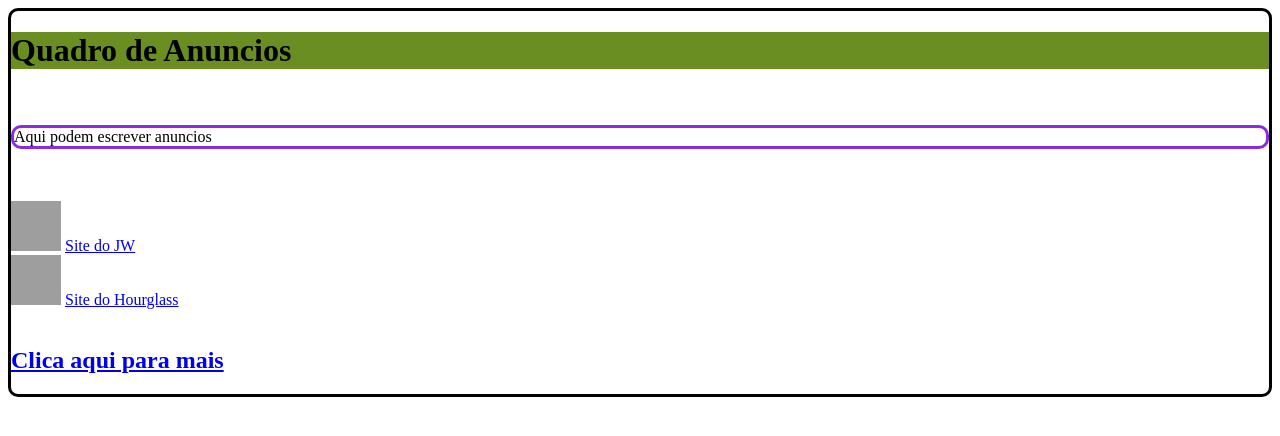
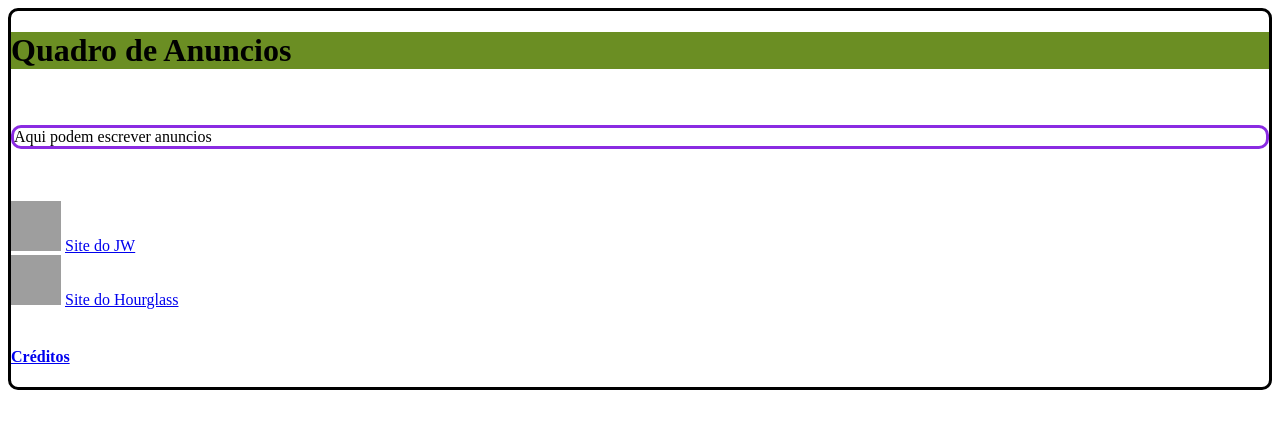
Before and after one commit to Jpjfp33/quadroanuncios.github.io, a plain HTML site: page index.html in a window 1280 px wide. Drawn offline with Linux system fonts and the light colour scheme; grey boxes are pictures that could not be loaded.

Commit message:
Update index.html

```diff
--- a/index.html
+++ b/index.html
@@ -32,7 +32,7 @@
         <br>
         <br>
 
-        <a href="./about.html"><h2>Clica aqui para mais</h2></a>
+        <a href="./about.html"><h4>Créditos</h4></a>
 
     </body>
     </html>
```
